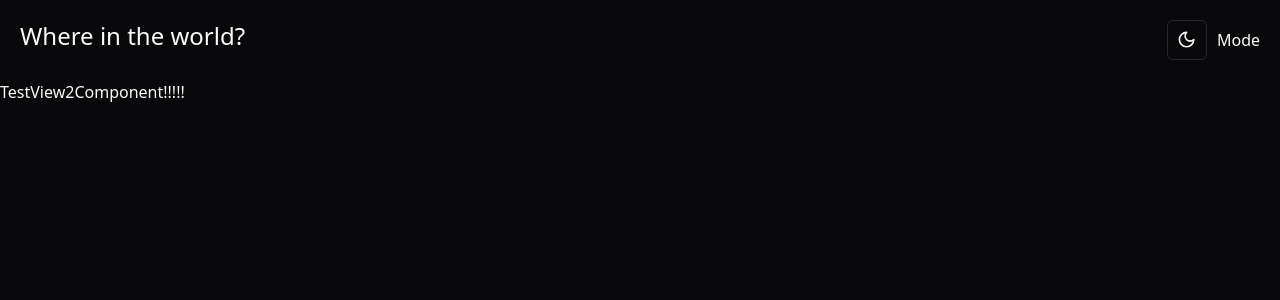
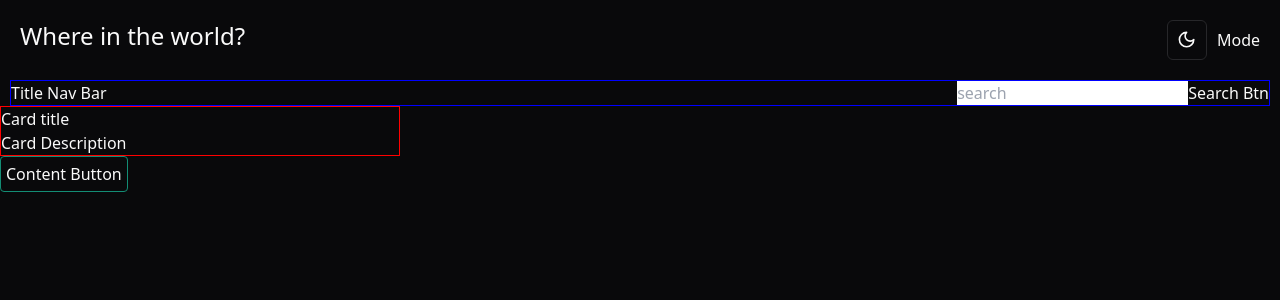
Before and after one commit to anghel7/react-course, a React (Vite) app: page /test/view2 in a window 1280 px wide. Shown: the top 300 px of the page. Built offline with nearby package versions, Linux system fonts and the light colour scheme.

Commit message:
feat: adding content to second view

```diff
--- a/src/course-test/test-pages/test-view-2-component/test-view-2-component.tsx
+++ b/src/course-test/test-pages/test-view-2-component/test-view-2-component.tsx
@@ -1,10 +1,16 @@
+import TestButtonComponent from '@/course-test/test-components/test-buton-component/test-button-component';
+import TestCardComponent from '@/course-test/test-components/test-card-component/test-card-component';
+import TestNavigationBarComponent from '@/course-test/test-components/test-navigation-bar-component/test-navigation-bar-component';
 import { FC, } from 'react';
 
 const TestView2Component: FC = (props) => {
 
   return (
     <>
-      <p>TestView2Component!!!!!</p>
+      <TestNavigationBarComponent title={'Title Nav Bar'}></TestNavigationBarComponent>
+      <TestCardComponent title={'Card title'} description={'Card Description'}></TestCardComponent>
+      <TestButtonComponent content={'Content Button'}></TestButtonComponent>
+
     </>
   )
 }
```
